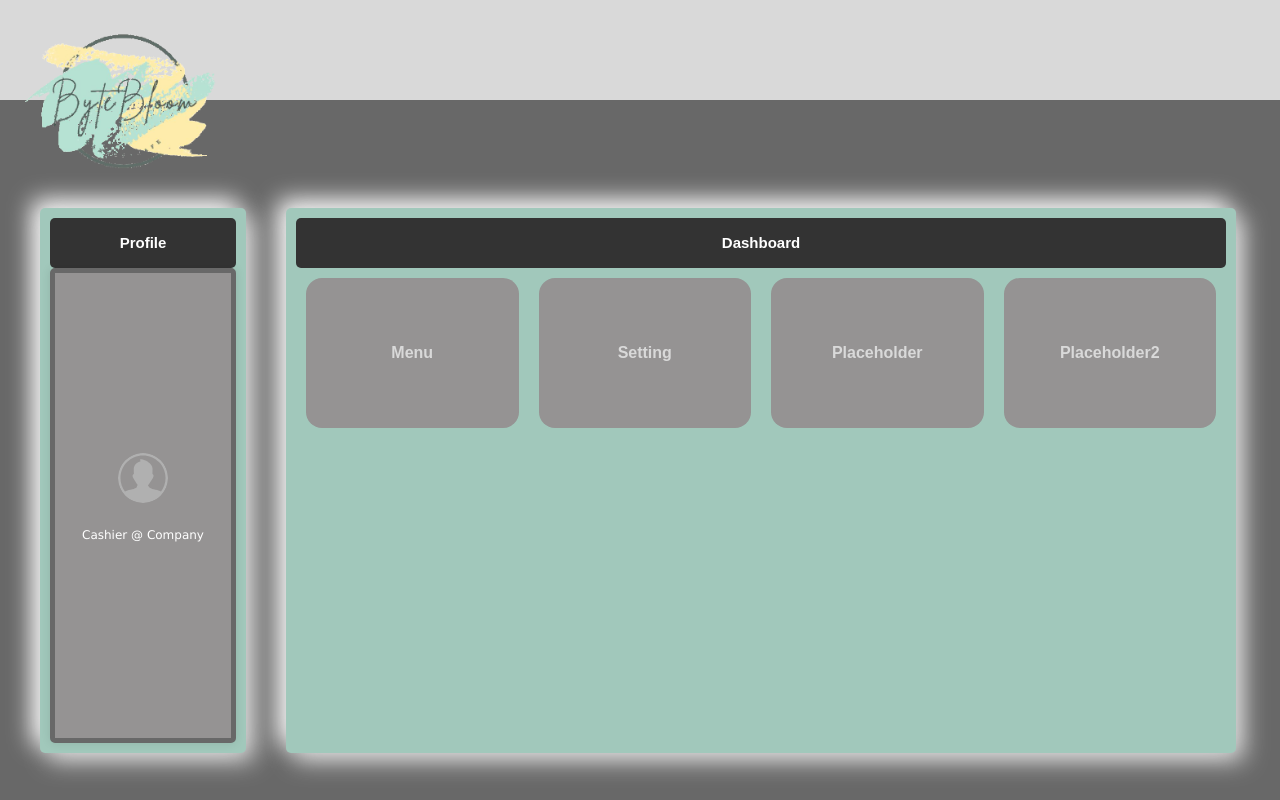
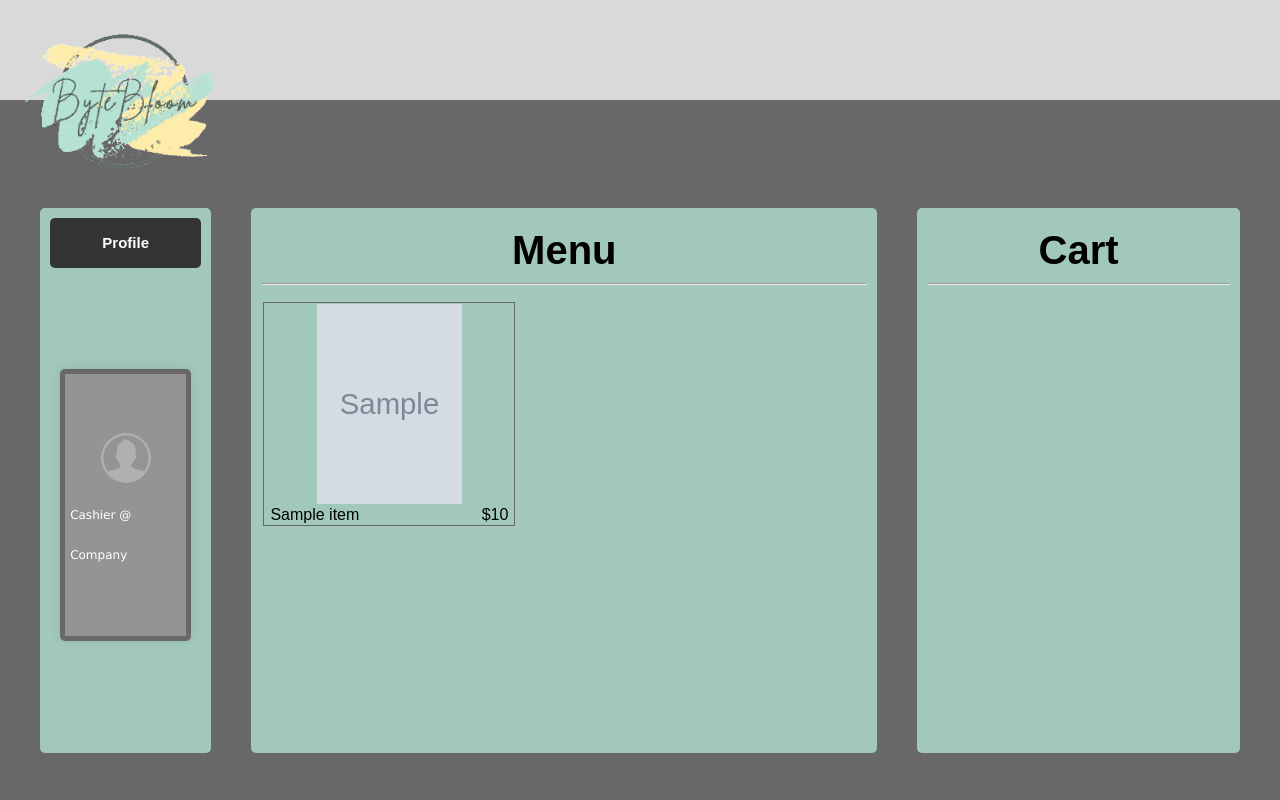
Before and after one commit to zigmr/CapstoneProject, a Flask app: template bytebloom_flask/templates/Cashier_UI.html in a window 1280 px wide. Run offline with Flask 3, Linux system fonts and the light colour scheme; the template is opened without the code that fills it: most values are stand-ins (such as "Sample title", 1, 10 or a date in 2020); grey boxes marked "Sample" are stand-in pictures.

Commit message:
Adds menu functionality to the cashier HTML page.
Note: Cashier page needs heading styling updated for consistency

```diff
--- a/bytebloom_flask/app.py
+++ b/bytebloom_flask/app.py
@@ -26,7 +26,7 @@ def login_user():
 
     if valid_credential:
         print(f"Logged in user {username}. Full name: {valid_credential.employee.FirstName} {valid_credential.employee.LastName}")
-        return render_template('Manager_UI.html' if valid_credential.employee.FirstName == "Manager" else 'Cashier_UI.html', username=username)
+        return render_template('Manager_UI.html' if valid_credential.employee.FirstName == "Manager" else 'Cashier_UI.html', username=username, menu_contents=get_menu_items())
     else:
         return "<h1>Your username or password was incorrect.</h1>"
 
--- a/bytebloom_flask/static/cashier_ui.css
+++ b/bytebloom_flask/static/cashier_ui.css
@@ -16,26 +16,27 @@ body {
 /* left side content */
 
 .user_panel {
-    width: 15%;
+    flex: 1;
     /* overflow: hidden; */
     display: flex;
     flex-direction: column;
     align-items: center;
-    justify-items: center;
+    /* justify-content: center; */
 
     line-height: 40px; /* Set line height for .box */
     border-radius: 5px;
-    box-shadow: 8px 8px 25px var(--color-cream), -8px -8px 25px #ffffff;
+    /* box-shadow: 8px 8px 25px var(--color-cream), -8px -8px 25px #ffffff; */
 }
 
-.box_2 {
+/* currently unused content */
+/* .box_2 {
     width: 75%;
     overflow: hidden;
 
-    line-height: 40px; /* Set line height for .box_2 */
+    line-height: 40px; \/* Set line height for .box_2 *\/
     border-radius: 5px;
     box-shadow: 8px 8px 25px var(--color-cream), -8px -8px 25px #ffffff;
-}
+} */
 
 
 .nav-bar-text {
@@ -81,8 +82,10 @@ background-color: #b8b8b8;
     align-items: center;
     justify-content: center;
 
-    width: calc(100% - 10px);
-    height: calc(100% - 50px);
+    width: 80%;
+    height: 50%;
+    margin-top: auto;
+    margin-bottom: auto;
 
     background-color: #959393;
     border: 5px solid var(--color-grey);
--- a/bytebloom_flask/static/menu_listing.css
+++ b/bytebloom_flask/static/menu_listing.css
@@ -9,8 +9,11 @@ hr {
     color: var(--color-grey)
 }
 
+
+/* Menu Styling */
 #menu {
-    width: 100%;
+    flex: 4;
+    border-radius: 5px;
 }
 
 #menu_container {
@@ -57,8 +60,11 @@ hr {
     margin-right: 5px;
 }
 
+/* Cart Styling */
+
 #cart {
-    width: max(25%, 300px);
+    flex: 2;
+    border-radius: 5px;
     flex-shrink: 0;
     overflow: scroll;
 }
--- a/bytebloom_flask/templates/Cashier_UI.html
+++ b/bytebloom_flask/templates/Cashier_UI.html
@@ -1,8 +1,15 @@
-{% extends 'base.html' %} {% block title %}Cashier Dashboard{% endblock %} {%
-    block unique_stylesheets %}<link
-      rel="stylesheet"
-      href="{{ url_for('static', filename='cashier_ui.css') }}"
-    />{% endblock %} {% block content %}
+{% extends 'base.html' %} {% block title %}Cashier Dashboard{% endblock %}
+
+{% block unique_stylesheets %}
+<link
+  rel="stylesheet"
+  href="{{ url_for('static', filename='cashier_ui.css') }}"
+/>
+<link
+  rel="stylesheet"
+  href="{{ url_for('static', filename='menu_listing.css') }}"
+/>
+{% endblock %} {% block content %}
 
     <div id="panels">
         <!-- Left Side Content here -->
@@ -37,20 +44,37 @@
       </div>
 
       <!-- ----------------------------------------------------------------->
-      <!-- Right Side Content Here-->
+      <!-- Menu Content Here-->
 
-      <div class="box_2">
-        <div class="nav-bar">
-          <h1 class="nav-bar-text">Dashboard</h1>
-        </div>
+      <div id="menu">
+          <h1>Menu</h1>
+          <hr>
+          <div id="menu_container">
+              <table>
+                  <!-- <thead>
+                      <th>Image</th>
+                      <th>Name</th>
+                      <th>Price</th>
+                  </thead> -->
+                  <tbody>
+                      {% for item in menu_contents %}
+                          <tr>
+                              <td class="food-image"><img src="{{ item.get_image_path() }}"></td>
+                              <td class="food-name">{{ item.name }}</td>
+                              <td class="food-price">${{ item.price }}</td>
+                          </tr>
+                      {% endfor %}
+                  </tbody>
+              </table>
+          </div>
+      </div>
 
-        <div class="container">
-          <div class="card">Menu</div>
-          <div class="card">Setting</div>
-          <div class="card">Placeholder</div>
-          <div class="card">Placeholder2</div>
-        </div>
+      <!-- ----------------------------------------------------------------->
+      <!-- Cart Content Here-->
+
+      <div id="cart">
+          <h1>Cart</h1>
+          <hr>
       </div>
-    </div>
 
     {% endblock %}
```
